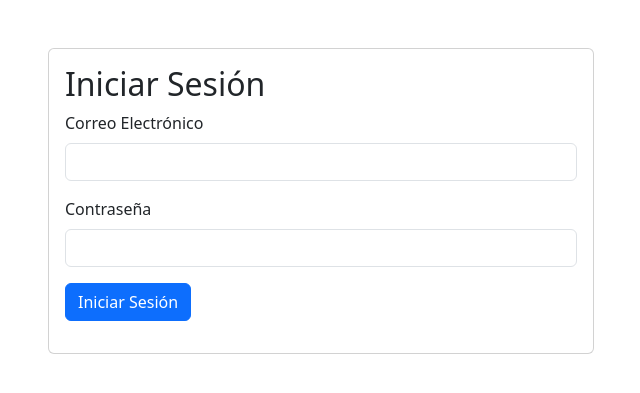
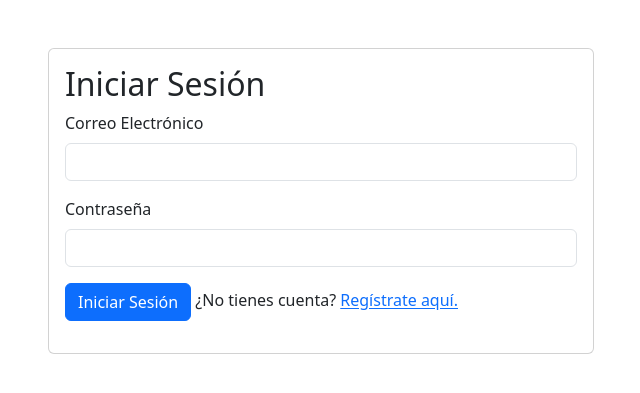
Before and after one commit to DEDVO/certificados, a Flask app: page /login in a window 1280 px wide. Shown: the top 393 px of the page, without its empty margins (319-959 px from the left). Run offline with Flask 3, Linux system fonts and the light colour scheme; parts of the project's set-up code (start-up, migrations or seed data) failed here and were passed over; some libraries are stand-ins or nearby versions.

Commit message:
Update login.html

```diff
--- a/templates/login.html
+++ b/templates/login.html
@@ -37,6 +37,7 @@
                             </div>
                             <!-- Botón para enviar el formulario -->
                             <button type="submit" class="btn btn-primary">Iniciar Sesión</button>
+                            ¿No tienes cuenta? <a href="registro">Regístrate aquí.</a>
                         </form>
                     </div>
                 </div>
```
